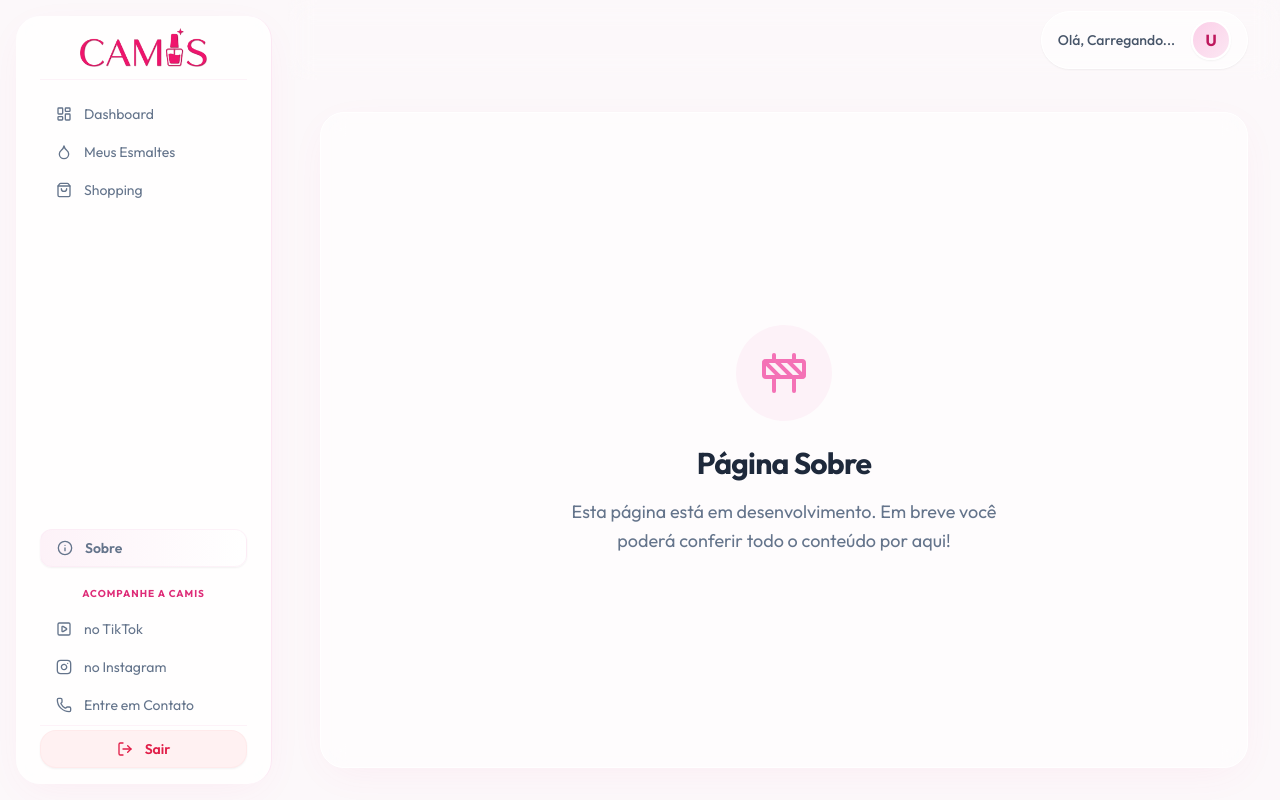
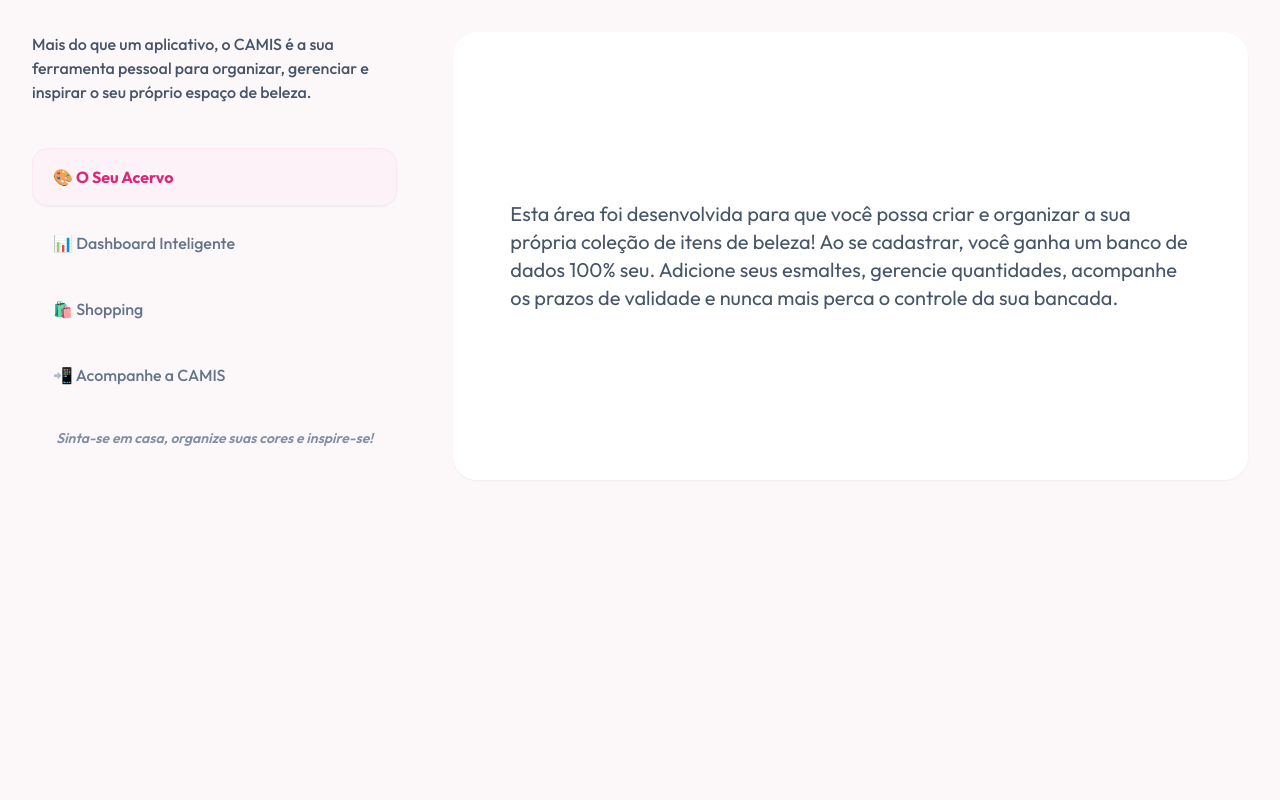
Before and after one commit to NEWLEODEV/cami_unas, a Nuxt app: page /sobre in a window 1280 px wide. Built offline with nearby package versions, Linux system fonts and the light colour scheme; no server answers; the database is empty.

Commit message:
Pagina Sobre em desenvolvimento

```diff
--- a/app/pages/sobre.vue
+++ b/app/pages/sobre.vue
@@ -1,15 +1,112 @@
 <script setup>
-import { Construction } from 'lucide-vue-next'
+import { ref, computed } from 'vue'
+
+const tabs = [
+  {
+    id: 0,
+    title: '🎨 O Seu Acervo',
+    content: 'Esta área foi desenvolvida para que você possa criar e organizar a sua própria coleção de itens de beleza! Ao se cadastrar, você ganha um banco de dados 100% seu. Adicione seus esmaltes, gerencie quantidades, acompanhe os prazos de validade e nunca mais perca o controle da sua bancada.'
+  },
+  {
+    id: 1,
+    title: '📊 Dashboard Inteligente',
+    content: 'Um painel dinâmico e inteligente. Acompanhe as estatísticas do seu acervo, veja a distribuição das suas paletas de cores, descubra quais tons você mais ama e tenha um resumo visual completo da sua coleção.'
+  },
+  {
+    id: 2,
+    title: '🛍️ Shopping',
+    content: 'Nossa curadoria especial! Quer saber quais produtos usamos nos vídeos? Separamos a dedo os melhores equipamentos, esmaltes e utensílios. Clicou em "Ver Produto", você vai direto para a loja oficial.',
+    note: 'Dica: Nossa vitrine contém links de afiliados. Ao comprar por eles, você apoia nosso conteúdo sem pagar nada a mais por isso!'
+  },
+  {
+    id: 3,
+    title: '📲 Acompanhe a CAMIS',
+    content: 'Não quer perder nenhuma dica, tutorial ou novidade? Use nosso menu lateral para se conectar diretamente com os nossos perfis no TikTok e Instagram, ou para entrar em contato com a gente.'
+  }
+]
+
+const activeTabId = ref(0)
+const activeTabContent = computed(() => tabs.find(t => t.id === activeTabId.value))
+
+definePageMeta({
+  layout: false
+})
 </script>
 
 <template>
-  <div class="h-full flex flex-col items-center justify-center text-center p-8 bg-white/50 backdrop-blur-md rounded-3xl border border-white shadow-soft">
-    <div class="bg-brand-50 w-24 h-24 rounded-full flex items-center justify-center mb-6">
-      <Construction class="w-12 h-12 text-brand-400" />
+  <NuxtLayout name="default">
+    <template #header-left>
+      <p class="text-slate-600 font-medium text-lg truncate">Bem-vindo(a) ao Universo CAMIS!</p>
+    </template>
+
+    <div class="h-full w-full py-6 md:py-8 px-4 md:px-8 flex flex-col">
+      <!-- Container Split (Grid) -->
+      <div class="grid grid-cols-1 lg:grid-cols-12 gap-8 lg:gap-12 flex-1 min-h-0">
+
+        <!-- Coluna da Esquerda (Menu e Intro) -->
+        <div class="lg:col-span-4 xl:col-span-4 flex flex-col gap-8 h-full">
+
+          <!-- Intro -->
+          <div class="shrink-0">
+            <p class="text-slate-600 text-[15px] md:text-base leading-relaxed font-medium mb-3">
+              Mais do que um aplicativo, o CAMIS é a sua ferramenta pessoal para organizar, gerenciar e inspirar o seu próprio espaço de beleza.
+            </p>
+          </div>
+
+          <!-- Vertical Tabs -->
+          <div class="flex flex-col gap-2 overflow-y-auto pr-2 pb-8">
+            <button
+              v-for="tab in tabs"
+              :key="tab.id"
+              @click="activeTabId = tab.id"
+              class="w-full text-left px-5 py-4 rounded-2xl transition-all duration-300 border"
+              :class="activeTabId === tab.id
+                ? 'bg-brand-50 text-brand-600 shadow-sm border-brand-100 font-bold'
+                : 'bg-transparent text-slate-500 border-transparent hover:bg-white/60 hover:text-slate-700 font-medium'"
+            >
+              {{ tab.title }}
+            </button>
+            <p class="text-slate-500 text-sm font-semibold italic opacity-80 text-center mt-4">
+              Sinta-se em casa, organize suas cores e inspire-se!
+            </p>
+          </div>
+        </div>
+
+        <!-- Coluna da Direita (Conteúdo) -->
+        <div class="lg:col-span-8 xl:col-span-8 flex flex-col h-full min-h-[400px]">
+          <div class="flex-1 bg-white/90 backdrop-blur-md shadow-sm rounded-3xl p-8 lg:p-14 border border-white flex flex-col justify-center">
+
+            <Transition
+              enter-active-class="transition-all duration-500 ease-out"
+              enter-from-class="opacity-0 translate-y-4"
+              enter-to-class="opacity-100 translate-y-0"
+              leave-active-class="transition-all duration-200 ease-in"
+              leave-from-class="opacity-100 translate-y-0"
+              leave-to-class="opacity-0 -translate-y-4"
+              mode="out-in"
+            >
+              <!-- Conteúdo da Aba Ativa (Sem o Título Repetido) -->
+              <div :key="activeTabId" class="w-full max-w-3xl">
+
+                <p class="text-slate-600 text-lg md:text-xl leading-relaxed">
+                  {{ activeTabContent.content }}
+                </p>
+
+                <!-- Box/Alerta de Destaque -->
+                <div v-if="activeTabContent.note" class="mt-8 p-5 bg-brand-50/80 rounded-2xl border border-brand-100 flex flex-col sm:flex-row items-center gap-4 shadow-inner text-left">
+                  <span class="text-3xl shrink-0 drop-shadow-sm">💡</span>
+                  <p class="text-brand-700 text-sm md:text-[15px] font-semibold italic leading-relaxed">
+                    {{ activeTabContent.note }}
+                  </p>
+                </div>
+
+              </div>
+            </Transition>
+
+          </div>
+        </div>
+
+      </div>
     </div>
-    <h1 class="text-3xl font-black text-slate-800 mb-4 tracking-tight">Página Sobre</h1>
-    <p class="text-slate-500 max-w-md mx-auto text-lg leading-relaxed">
-      Esta página está em desenvolvimento. Em breve você poderá conferir todo o conteúdo por aqui!
-    </p>
-  </div>
+  </NuxtLayout>
 </template>
```
Also changed, not shown: app/middleware/auth.ts (+11 -6 lines).
